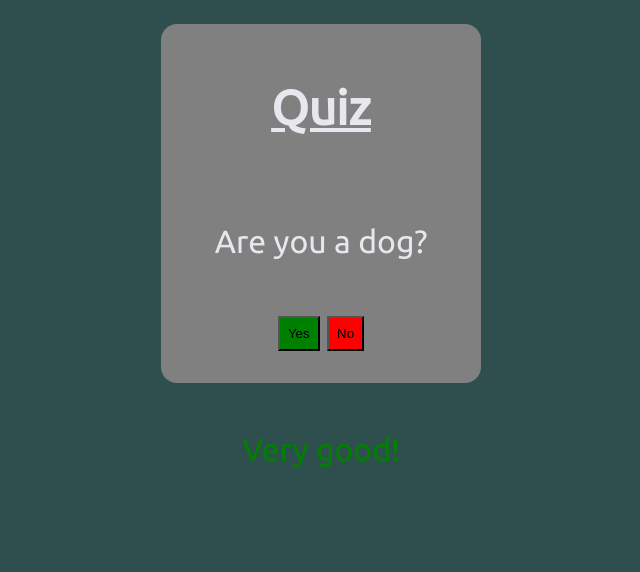
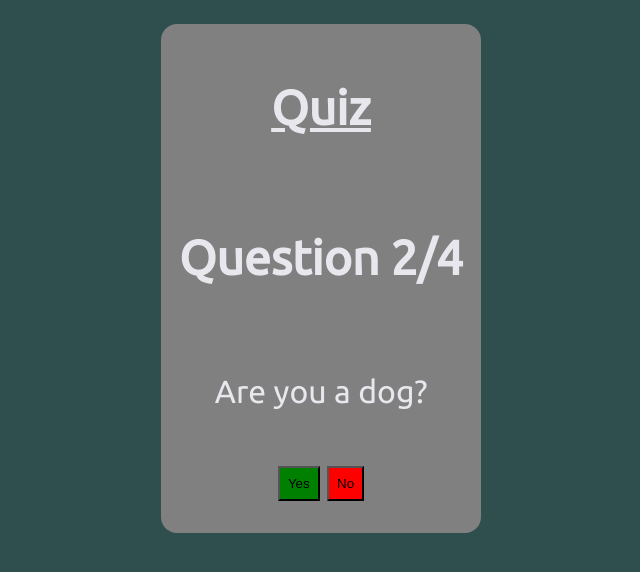
Before and after one commit to welschoff/quiz-app, a plain HTML site: page index.html in a window 1280 px wide. Both pictures are taken after a click on the button "Yes". Shown: the whole page, without its empty margins (319-959 px from the left). Drawn offline with Linux system fonts and the light colour scheme.

Commit message:
Add Finish Message

```diff
--- a/index.html
+++ b/index.html
@@ -11,6 +11,7 @@
     <div class="wrapper">
       <section class="quizbox">
         <h1><u>Quiz</u></h1>
+        <h2 class="progress"></h2>
         <p class="question"></p>
         <div>
           <button class="yes">Yes</button>
@@ -18,7 +19,7 @@
         </div>
         <div class="next"></div>
       </section>
-      <script src="main.js"></script>
     </div>
+    <script src="main.js"></script>
   </body>
 </html>
--- a/main.js
+++ b/main.js
@@ -5,11 +5,39 @@ const questionList = [
   "Are you a robot?",
 ];
 
+const answers = [true, true, false, false];
+
 let questionIndex = 0;
-let correctAnswer = true;
+let correctAnswer = answers[questionIndex];
 
 const myQuestion = document.querySelector(".question");
 myQuestion.textContent = questionList[questionIndex];
+
+showProgress();
+
+function showProgress() {
+  const progressElement = document.querySelector(".progress");
+  progressElement.textContent = `Question ${questionIndex + 1}/${
+    questionList.length
+  }`;
+}
+
+const end = document.querySelector(".wrapper");
+
+function setNewQuestion() {
+  questionIndex += 1;
+  document.body.removeChild(document.querySelector(".correct"));
+  showProgress();
+  if (questionIndex < questionList.length) {
+    correctAnswer = answers[questionIndex];
+    myQuestion.textContent = questionList[questionIndex];
+  } else {
+    const finishQuiz = document.createElement("p");
+    finishQuiz.textContent = "Yay you made it!";
+    document.body.append(finishQuiz);
+    end.removeChild(document.querySelector(".quizbox"));
+  }
+}
 
 const yesButton = document.querySelector(".yes");
 yesButton.onclick = function () {
@@ -35,7 +63,7 @@ function showAnswerIsCorrect() {
   para.className = "correct";
   para.append(node);
   document.body.append(para);
-  setNewQuestion();
+  setTimeout(setNewQuestion, 1000);
 }
 
 function showAnswerIsIncorrect() {
@@ -51,17 +79,3 @@ function disableButtons() {
   yesButton.disabled = true;
   noButton.disabled = true;
 }
-
-function setNewQuestion() {
-  questionIndex += 1;
-  myQuestion.textContent = questionList[questionIndex];
-  correctAnswer = false;
-  document.body.removeChild(document.querySelector("correct"));
-}
-
-function nextQuestion() {
-  questionIndex += 1;
-  const nextButton = document.createElement("p");
-  nextButton.textContent = "Next Question";
-  next.appendChild(nextButton);
-}
```
